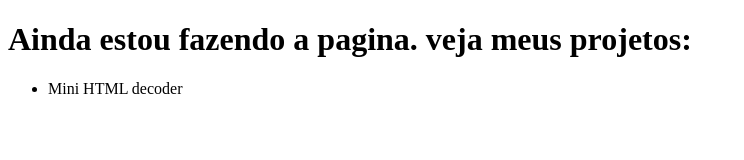
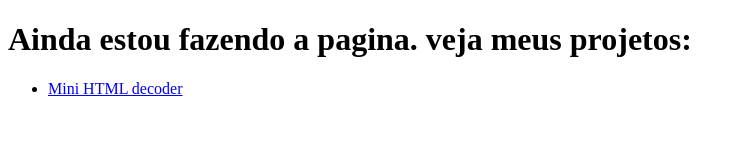
Before and after one commit to BeeCodiing/beecodiing.github.io, a plain HTML site: page index.html in a window 1280 px wide. Shown: the whole page, without its empty margins (0-744 px from the left). Drawn offline with Linux system fonts and the light colour scheme.

Commit message:
Update index.html

```diff
--- a/index.html
+++ b/index.html
@@ -7,7 +7,7 @@
   <body>
     <h1>Ainda estou fazendo a pagina. veja meus projetos:</h1>
     <ul>
-      <li href="jsdecode/">Mini HTML decoder</li>
+      <li><a href="jsdecode/">Mini HTML decoder</a></li>
     </ul>
   </body>
 </html>
```
